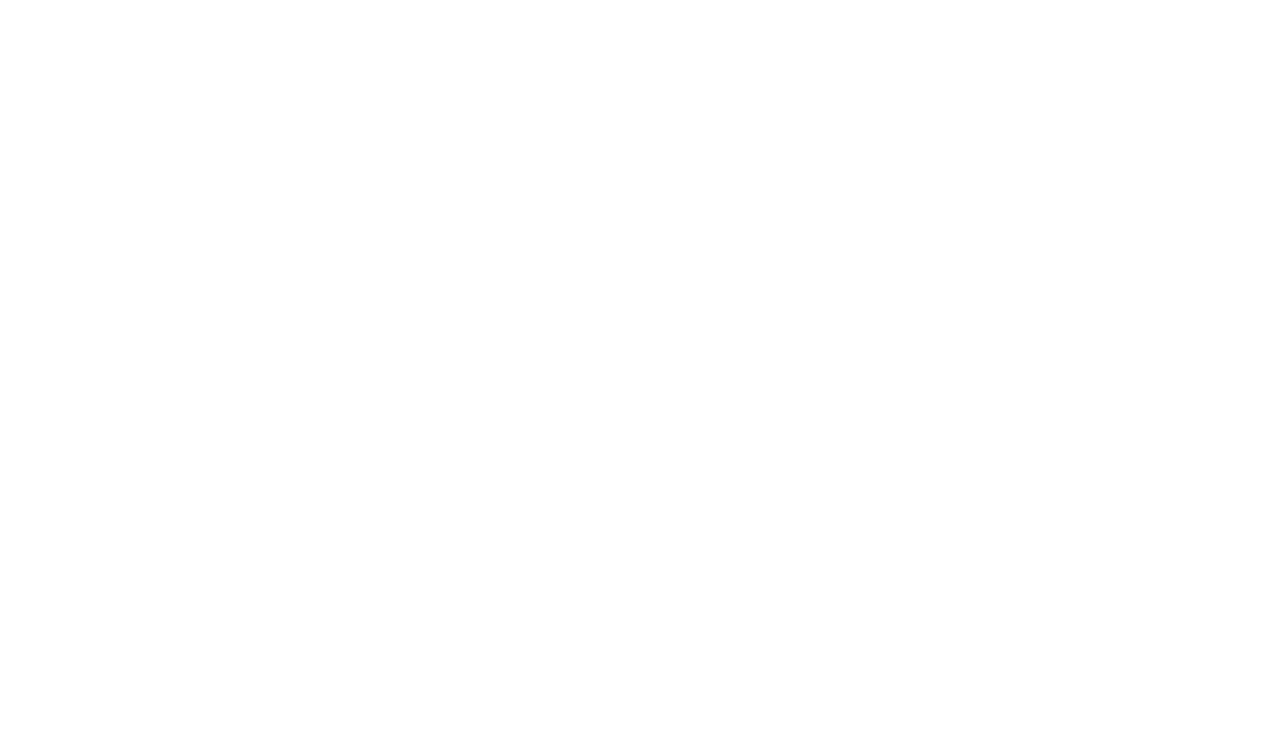
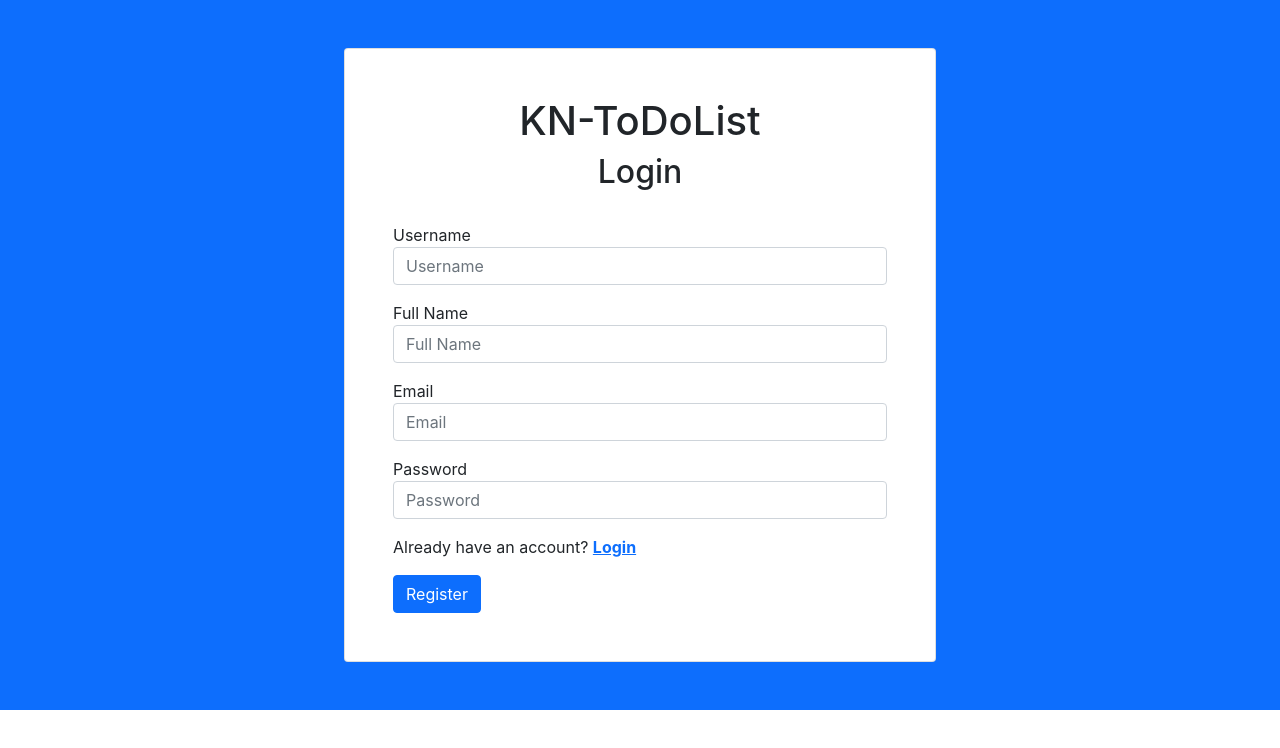
Before and after one commit to danielsitepu36/kn-todolist, a React (Create React App) app: page /register in a window 1280 px wide. Shown: the top 748 px of the page. Built offline with nearby package versions, Linux system fonts and the light colour scheme.

Commit message:
add layout login register

```diff
--- a/src/App.js
+++ b/src/App.js
@@ -6,6 +6,8 @@
 import ToDoList from './pages/ToDoList';
 import Category from './pages/Category';
 import FormToDoList from './pages/ToDoList/New';
+import Login from './pages/Auth/Login';
+import Register from './pages/Auth/Register';
 
 function App() {
   const menus = [
@@ -33,6 +35,16 @@
       id: 4,
       path: '/task/:id',
       component: FormToDoList
+    },
+    {
+      id: 5,
+      path: '/login',
+      component: Login
+    },
+    {
+      id: 6,
+      path: '/register',
+      component: Register
     }
   ];
 
--- /dev/null
+++ b/src/pages/Auth/Login/index.js
@@ -0,0 +1,89 @@
+import React from 'react';
+
+import * as yup from 'yup';
+import { useForm } from 'react-hook-form';
+import { yupResolver } from '@hookform/resolvers/yup';
+import { Link } from 'react-router-dom';
+import CustomInput from '../../../components/FormInput';
+
+const schema = yup.object().shape({
+  txtUsername: yup.string().required('Username belum diisi'),
+  txtPassword: yup.string().required('Password belum diisi')
+});
+function Login() {
+  const { register, handleSubmit, formState } = useForm({
+    resolver: yupResolver(schema),
+    defaultValues: {
+      txtUsername: '',
+      txtPassword: ''
+    }
+  });
+
+  const onSubmit = (data) => {
+    console.log(data);
+  };
+  return (
+    <div className="h-100 w-100 bg-primary p-5 d-flex flex-column justify-content-center">
+      <div className="card p-5 w-50 m-auto">
+        <div className="text-center mb-4">
+          <h1>KN-ToDoList</h1>
+          <h2>Login</h2>
+        </div>
+        <form
+          className="d-flex flex-column gap-3"
+          onSubmit={handleSubmit(onSubmit)}
+        >
+          <div>
+            <div className="">
+              <CustomInput
+                className="form-control"
+                placeholder="Username"
+                register={register}
+                formTitle="Username"
+                name="txtUsername"
+                errors={formState.errors}
+              />
+            </div>
+          </div>
+          {/* <div>
+          <div>Password</div>
+          <input
+            type="password"
+            placeholder="password"
+            {...register('txtPassword')}
+          />
+        </div> */}
+          <div>
+            <div className="">
+              <CustomInput
+                className="form-control"
+                placeholder="Password"
+                register={register}
+                formTitle="Password"
+                name="txtPassword"
+                errors={formState.errors}
+              />
+            </div>
+          </div>
+          <div>
+            Don't have an account?{' '}
+            <Link to="/register">
+              <strong>Register</strong>
+            </Link>
+          </div>
+          <div>
+            <button
+              className="btn btn-primary"
+              // onClick={() => handleSubmit(onSubmit)()}
+              type="submit"
+            >
+              Login
+            </button>
+          </div>
+        </form>
+      </div>
+    </div>
+  );
+}
+
+export default Login;
--- /dev/null
+++ b/src/pages/Auth/Register/index.js
@@ -0,0 +1,117 @@
+import React from 'react';
+
+import * as yup from 'yup';
+import { useForm } from 'react-hook-form';
+import { yupResolver } from '@hookform/resolvers/yup';
+import { Link } from 'react-router-dom';
+import CustomInput from '../../../components/FormInput';
+
+const schema = yup.object().shape({
+  intUserId: yup.number().required(),
+  txtUsername: yup.string().required('Username belum diisi'),
+  txtEmail: yup
+    .string()
+    .email('Email harus valid')
+    .required('Email belum diisi'),
+  txtFullname: yup.string().required('Full Name belum diisi'),
+  txtPassword: yup.string().required('Password belum diisi')
+});
+function Register() {
+  const { register, handleSubmit, formState } = useForm({
+    resolver: yupResolver(schema),
+    defaultValues: {
+      txtUsername: '',
+      txtPassword: '',
+      intUserId: 0,
+      txtEmail: '',
+      txtFullname: ''
+    }
+  });
+
+  const onSubmit = (data) => {
+    console.log(data);
+  };
+  return (
+    <div className="h-100 w-100 bg-primary p-5 d-flex flex-column justify-content-center">
+      <div className="card p-5 w-50 m-auto">
+        <div className="text-center mb-4">
+          <h1>KN-ToDoList</h1>
+          <h2>Login</h2>
+        </div>
+        <form
+          className="d-flex flex-column gap-3"
+          onSubmit={handleSubmit(onSubmit)}
+        >
+          <div>
+            <div className="">
+              <CustomInput
+                className="form-control"
+                placeholder="Username"
+                formTitle="Username"
+                register={register}
+                name="txtUsername"
+                errors={formState.errors}
+              />
+            </div>
+          </div>
+
+          <div>
+            <div className="">
+              <CustomInput
+                className="form-control"
+                placeholder="Full Name"
+                formTitle="Full Name"
+                register={register}
+                name="txtFullname"
+                errors={formState.errors}
+              />
+            </div>
+          </div>
+          <div>
+            <div className="">
+              <CustomInput
+                className="form-control"
+                placeholder="Email"
+                register={register}
+                name="txtEmail"
+                formTitle="Email"
+                type="email"
+                errors={formState.errors}
+              />
+            </div>
+          </div>
+          <div>
+            <div className="">
+              <CustomInput
+                className="form-control"
+                placeholder="Password"
+                register={register}
+                name="txtPassword"
+                formTitle="Password"
+                type="password"
+                errors={formState.errors}
+              />
+            </div>
+          </div>
+          <div>
+            Already have an account?{' '}
+            <Link to="/login">
+              <strong>Login</strong>
+            </Link>
+          </div>
+          <div>
+            <button
+              className="btn btn-primary"
+              // onClick={() => handleSubmit(onSubmit)()}
+              type="submit"
+            >
+              Register
+            </button>
+          </div>
+        </form>
+      </div>
+    </div>
+  );
+}
+
+export default Register;
```
